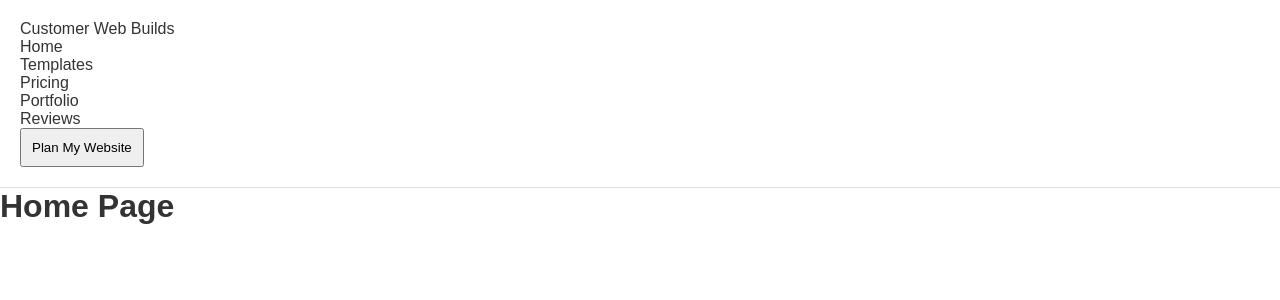
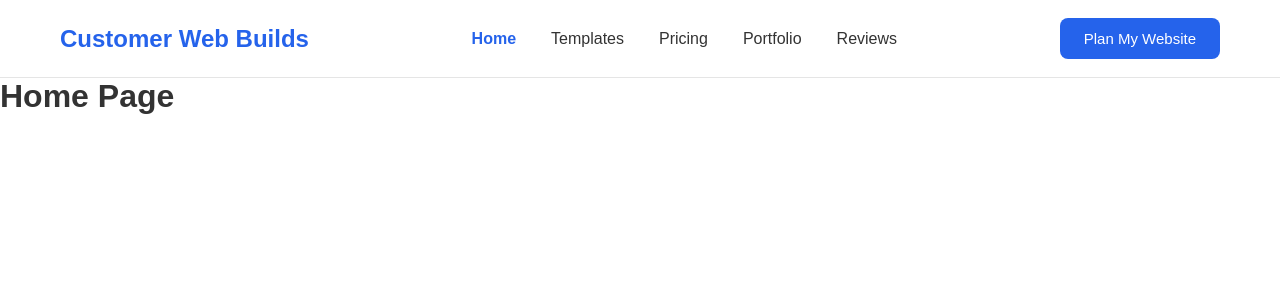
Before and after one commit to Priyadharshinirameshkumar/customer-web-builds, a React (Vite) app: page / in a window 1280 px wide. Shown: the top 300 px of the page. Built offline with nearby package versions, Linux system fonts and the light colour scheme.

Commit message:
Style navbar using Flexbox and active navigation

```diff
--- a/src/components/Navbar/Navbar.css
+++ b/src/components/Navbar/Navbar.css
@@ -1,12 +1,98 @@
-.navbar{
-    padding:20px;
-    border-bottom:1px solid #ddd;
+/* ==========================
+   Navbar Container
+========================== */
+
+.navbar {
+  display: flex;
+  justify-content: space-between;
+  align-items: center;
+
+  padding: 18px 60px;
+
+  background-color: white;
+
+  border-bottom: 1px solid #e5e5e5;
+
+  position: sticky;
+  top: 0;
+
+  z-index: 1000;
 }
 
-.navbar-links{
-    list-style:none;
+/* ==========================
+   Logo
+========================== */
+
+.navbar-logo {
+  font-size: 24px;
+  font-weight: bold;
+  color: #2563eb;
 }
 
-.navbar-button{
-    padding:10px;
+/* ==========================
+   Navigation
+========================== */
+
+.navbar-links {
+  display: flex;
+
+  gap: 35px;
+
+  list-style: none;
 }
+
+/* ==========================
+   Links
+========================== */
+
+.navbar-links a {
+  text-decoration: none;
+
+  color: #333;
+
+  font-size: 16px;
+
+  font-weight: 500;
+
+  transition: color 0.3s ease;
+}
+
+/* Hover */
+
+.navbar-links a:hover {
+  color: #2563eb;
+}
+
+/* Active Link */
+
+.navbar-links a.active {
+  color: #2563eb;
+
+  font-weight: 700;
+}
+
+/* ==========================
+   CTA Button
+========================== */
+
+.navbar-button {
+  background-color: #2563eb;
+
+  color: white;
+
+  border: none;
+
+  padding: 12px 24px;
+
+  border-radius: 8px;
+
+  font-size: 15px;
+
+  cursor: pointer;
+
+  transition: background-color 0.3s ease;
+}
+
+.navbar-button:hover {
+  background-color: #1d4ed8;
+}
```
